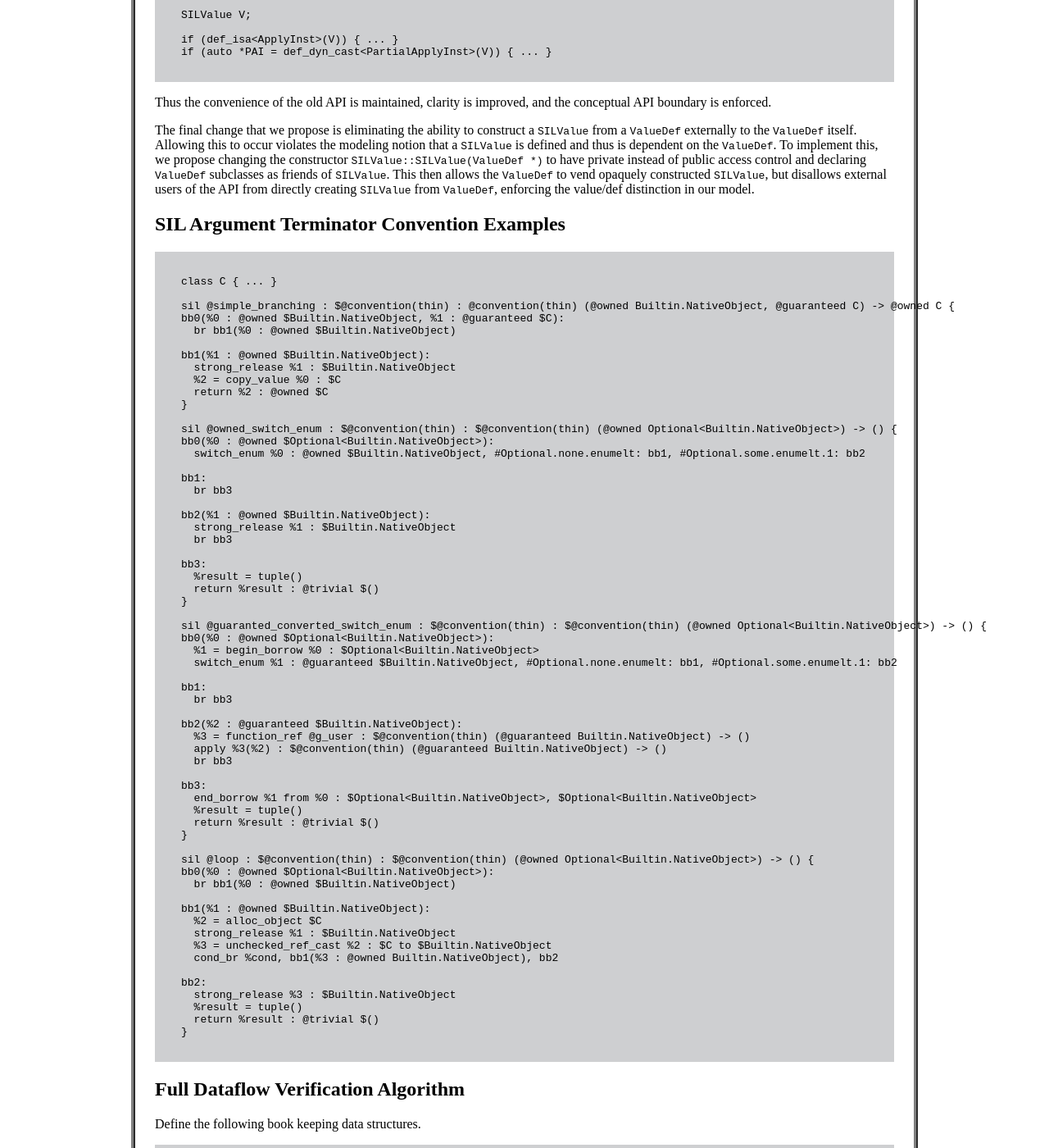
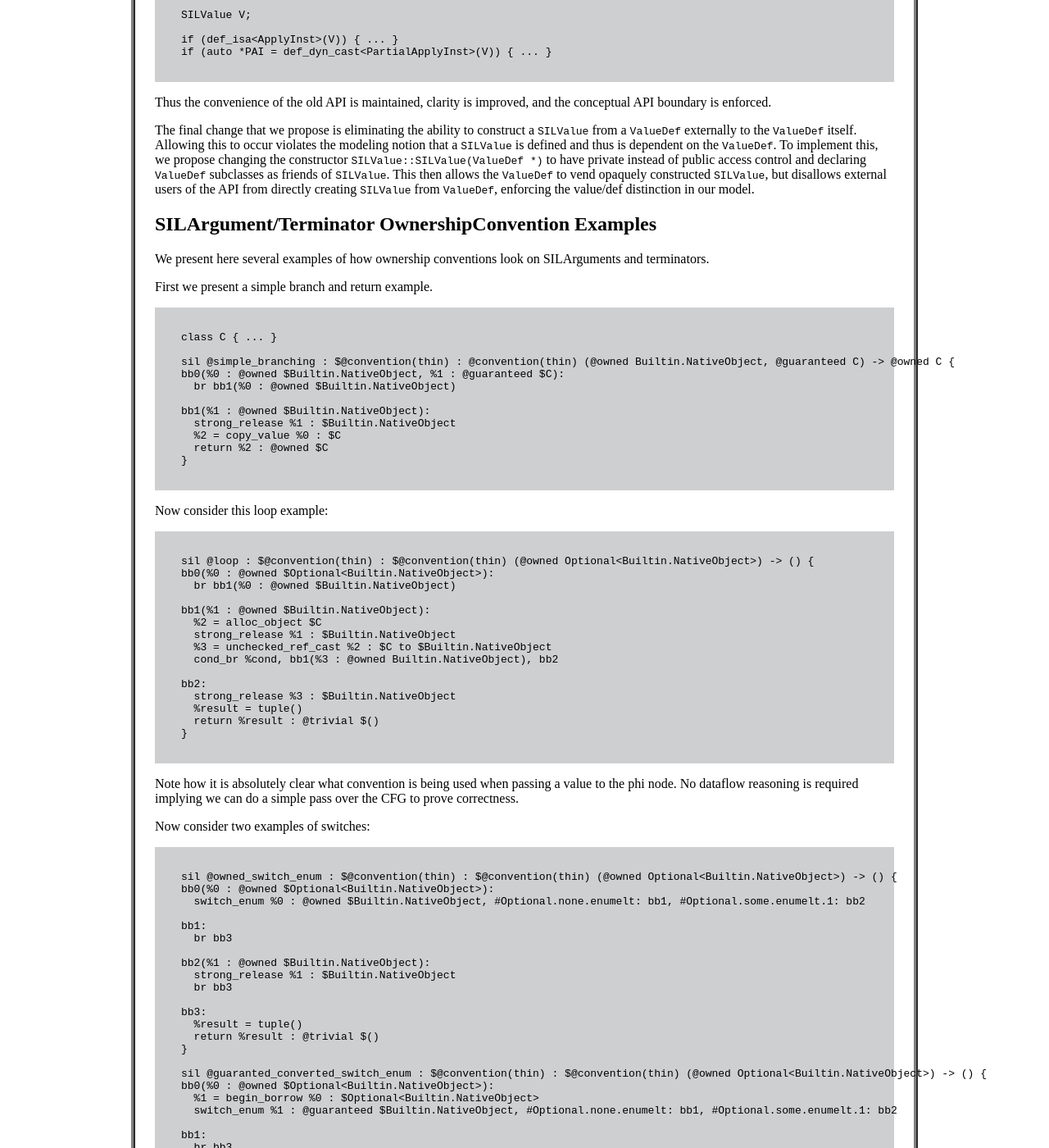
Before and after one commit to gottesmm/gottesmm.github.io, a Jekyll site: the page built from proposals/sil-ownership-model.md, in a window 1280 px wide and 1400 px high, scrolled down 4430 px. Shown: the whole window at 82% size. Built offline with Jekyll 4.4.1, drawn with Linux system fonts in a browser that asks for light colours; some of the changed text lies outside the part shown.

Commit message:
checkpoint.

```diff
--- a/proposals/sil-ownership-model.md
+++ b/proposals/sil-ownership-model.md
@@ -189,7 +189,7 @@ ownership semantics implying that we can use a `SILVisitor` approach here as
 well. Thus we define a `SILVisitor` called
 `OwnershipCompatibilityUseChecker`. This checker works by taking in a
 `ValueDef` and visiting all of the `SILInstruction` users of the
-ValueDef. Each visitor method returns a pair of booleans, the first stating
+`ValueDef`. Each visitor method returns a pair of booleans, the first stating
 whether or not the ownership values were compatible and the second stating
 whether or not this specific use should be considered a "lifetime ending"
 use. The checker then stores the lifetime ending uses and non-lifetime ending
@@ -289,7 +289,12 @@ access control and declaring `ValueDef` subclasses as friends of
 `SILValue`, but disallows external users of the API from directly creating
 `SILValue` from `ValueDef`, enforcing the value/def distinction in our model.
 
-## SIL Argument Terminator Convention Examples
+## SILArgument/Terminator OwnershipConvention Examples
+
+We present here several examples of how ownership conventions look on
+SILArguments and terminators.
+
+First we present a simple branch and return example.
 
     class C { ... }
 
@@ -302,6 +307,30 @@ access control and declaring `ValueDef` subclasses as friends of
       %2 = copy_value %0 : $C
       return %2 : @owned $C
     }
+
+Now consider this loop example:
+
+    sil @loop : $@convention(thin) : $@convention(thin) (@owned Optional<Builtin.NativeObject>) -> () {
+    bb0(%0 : @owned $Optional<Builtin.NativeObject>):
+      br bb1(%0 : @owned $Builtin.NativeObject)
+
+    bb1(%1 : @owned $Builtin.NativeObject):
+      %2 = alloc_object $C
+      strong_release %1 : $Builtin.NativeObject
+      %3 = unchecked_ref_cast %2 : $C to $Builtin.NativeObject
+      cond_br %cond, bb1(%3 : @owned Builtin.NativeObject), bb2
+
+    bb2:
+      strong_release %3 : $Builtin.NativeObject
+      %result = tuple()
+      return %result : @trivial $()
+    }
+
+Note how it is absolutely clear what convention is being used when passing a
+value to the phi node. No dataflow reasoning is required implying we can do a
+simple pass over the CFG to prove correctness.
+
+Now consider two examples of switches:
 
     sil @owned_switch_enum : $@convention(thin) : $@convention(thin) (@owned Optional<Builtin.NativeObject>) -> () {
     bb0(%0 : @owned $Optional<Builtin.NativeObject>):
@@ -338,21 +367,8 @@ access control and declaring `ValueDef` subclasses as friends of
       return %result : @trivial $()
     }
 
-    sil @loop : $@convention(thin) : $@convention(thin) (@owned Optional<Builtin.NativeObject>) -> () {
-    bb0(%0 : @owned $Optional<Builtin.NativeObject>):
-      br bb1(%0 : @owned $Builtin.NativeObject)
-
-    bb1(%1 : @owned $Builtin.NativeObject):
-      %2 = alloc_object $C
-      strong_release %1 : $Builtin.NativeObject
-      %3 = unchecked_ref_cast %2 : $C to $Builtin.NativeObject
-      cond_br %cond, bb1(%3 : @owned Builtin.NativeObject), bb2
-
-    bb2:
-      strong_release %3 : $Builtin.NativeObject
-      %result = tuple()
-      return %result : @trivial $()
-    }
+Notice how the lifetime is completely explicit in both cases, so the optimizer
+can not treat the conversion of switch_enum from +1 to +0 implicitly.
 
 ## Full Dataflow Verification Algorithm
 
@@ -374,8 +390,9 @@ Define the following book keeping data structures.
     // A list of successor blocks that we must visit by the time the algorithm terminates.
     llvm::SmallPtrSet<SILBasicBlock *, 8> SuccessorBlocksThatMustBeVisited;
 
-Then for each non-lifetime ending use, we add the block and its instruction to
-the `BlocksWithNonLifetimeEndingUses`. There is a possibility of having multiple
+Then for each non-lifetime ending use (found by the
+`OwnershipCompatibilityUseChecker`), we add the block and its instruction to the
+`BlocksWithNonLifetimeEndingUses`. There is a possibility of having multiple
 non-lifetime ending uses in the same block, in such a case, we always take the
 later value since we are performing a liveness-esque dataflow:
 
```
